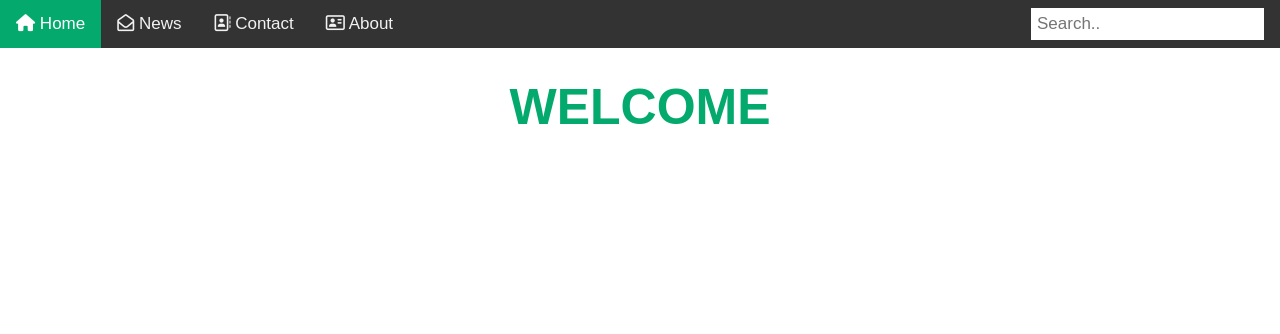
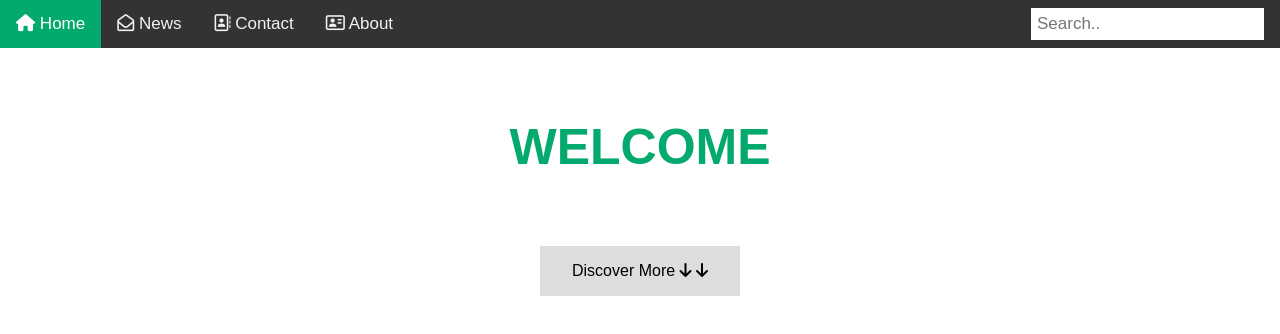
Before and after one commit to HafsaManan1/Python-Training-Month-1-Git-GitHub, a plain HTML site: page Mini-Project/project.html in a window 1280 px wide. Drawn offline with Linux system fonts and the light colour scheme.

Commit message:
added a new button with styling

```diff
--- a/Mini-Project/project.html
+++ b/Mini-Project/project.html
@@ -15,6 +15,9 @@
 
   </div>
   <h1>WELCOME</h1>
+<center>
+
+<button class="btn">Discover More  <i class="fa-solid fa-arrow-down"></i> <i class="fa-solid fa-arrow-down"></i></button></center>
 
 </body>
 </html>
--- a/Mini-Project/style.css
+++ b/Mini-Project/style.css
@@ -43,5 +43,22 @@ h1{
     color:#04AA6D;
     font-size: 50px;
     font-weight: 700;
-    margin-top: 30px;
+    margin-top: 70px;
 }
+.btn {
+    background-color: #ddd;
+    border: none;
+    color: black;
+    padding: 16px 32px;
+    text-align: center;
+    font-size: 16px;
+    margin: 4px 2px;
+    transition: 0.3s;
+    margin-top: 70px;
+  }
+
+  .btn:hover {
+    background-color: #04AA6D;
+    color: white;
+
+  }
```
